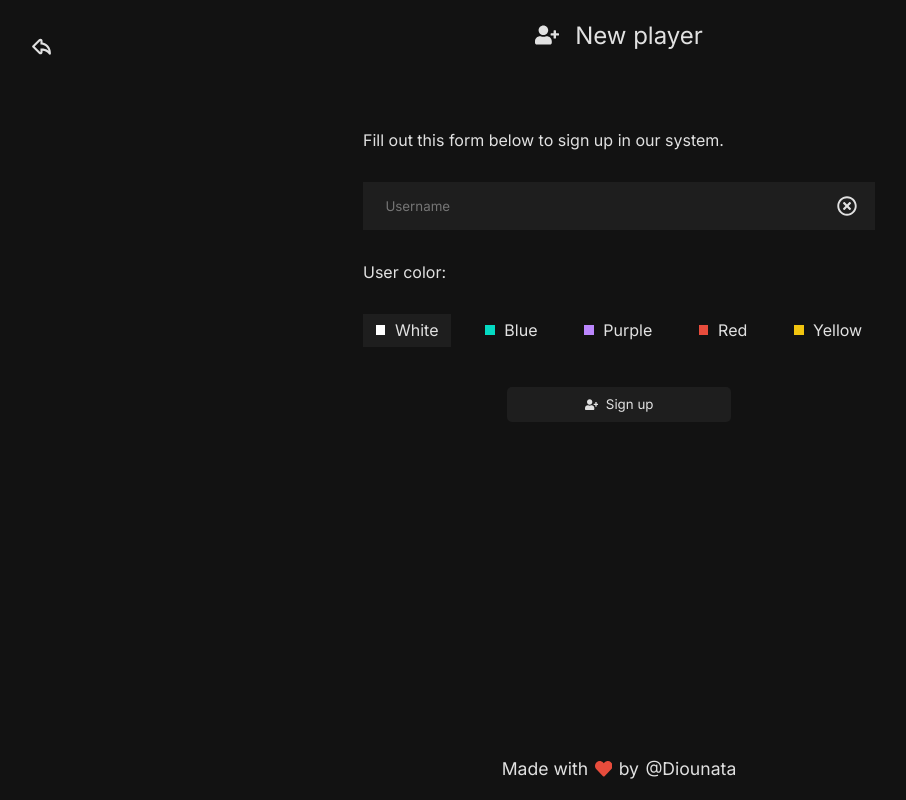
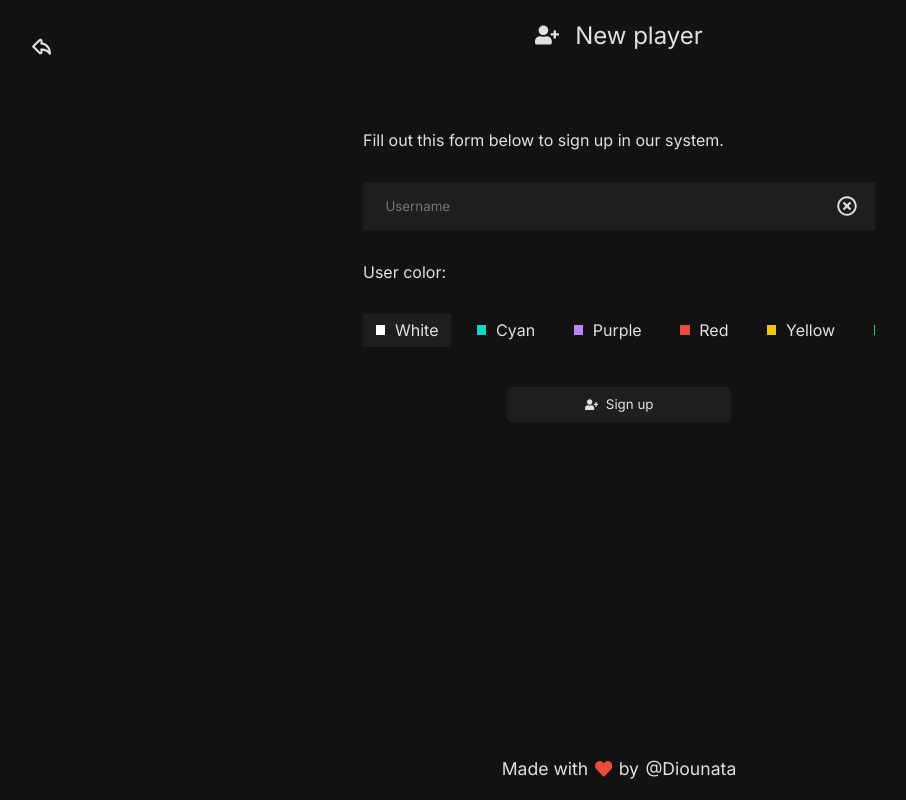
Before and after one commit to Diounata/tic-tac-toe, a Next.js app: page /players/new in a window 1280 px wide. Shown: the whole page, without its empty margins (21-927 px from the left). Built offline with nearby package versions, Linux system fonts and the light colour scheme.

Commit message:
Add: new colors

```diff
--- a/src/Components/Players/new/Colors.tsx
+++ b/src/Components/Players/new/Colors.tsx
@@ -15,21 +15,45 @@ export default function Colors({ styles, color, updateColor }: Props) {
             hex: '#fff',
             name: 'White',
         },
+
         {
             hex: '#04dac2',
-            name: 'Blue',
+            name: 'Cyan',
         },
+
         {
             hex: '#bb86fc',
             name: 'Purple',
         },
+
         {
             hex: '#e74c3c',
             name: 'Red',
         },
+
         {
             hex: '#f1c40f',
             name: 'Yellow',
+        },
+
+        {
+            hex: '#2ecc71',
+            name: 'Green',
+        },
+
+        {
+            hex: '#3498db',
+            name: 'Blue',
+        },
+
+        {
+            hex: '#e67e22',
+            name: 'Orange',
+        },
+
+        {
+            hex: '#fd79a8',
+            name: 'Pink',
         },
     ];
 
@@ -37,9 +61,7 @@ export default function Colors({ styles, color, updateColor }: Props) {
         <>
             {Colors.map((item, key) => (
                 <label
-                    className={
-                        color.hex === item.hex ? styles.selectedColor : ''
-                    }
+                    className={color.hex === item.hex ? styles.selectedColor : ''}
                     onClick={() => updateColor(item)}
                     key={key}
                 >
```
